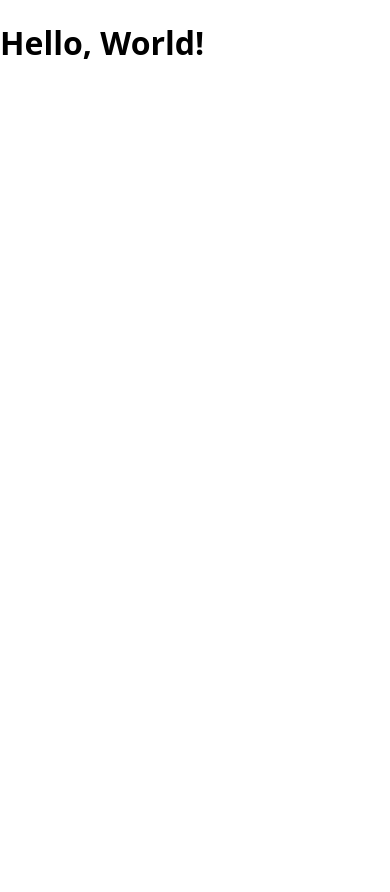
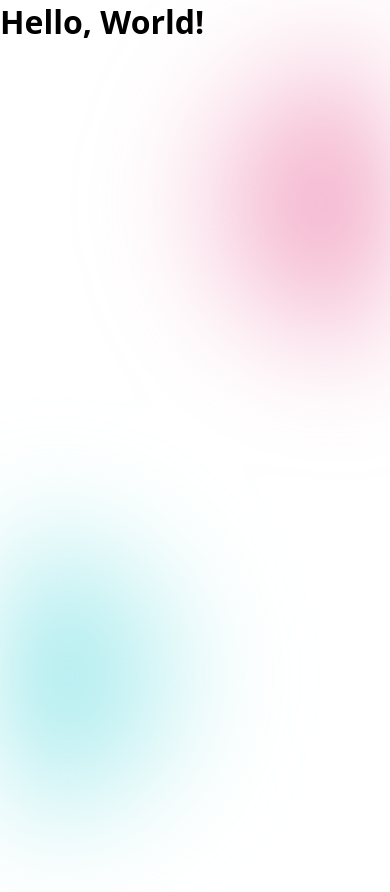
Before and after one commit to lindembergtxr/dws-challenge, a React (Vite) app: page / in a window 390 px wide. Shown: the top 892 px of the page. Before the commit the page ends 844 px from the top, so only its background shows below. Built offline with nearby package versions, Linux system fonts and the light colour scheme.

Commit message:
feat: add breakpoints and blur background

```diff
--- a/src/App.tsx
+++ b/src/App.tsx
@@ -1,12 +1,20 @@
 import { createGlobalStyle, ThemeProvider } from 'styled-components'
 
-import { theme } from './app.styles'
+import { theme } from './styles/app.styles'
+import { BackgroundBlur } from './components/backgroundBlur'
 
 const GlobalStyle = createGlobalStyle`
-  body {
+  * {
     margin: 0;
     padding: 0;
+    overscroll-behavior: none;
+  }
+  body {
+    position: relative;
+    width: 100vw;
+    min-height: 400vh;
     font-family: 'Open Sans', sans-serif;
+    background-color: white;
   }
 `
 
@@ -14,6 +22,7 @@ export function App() {
   return (
     <ThemeProvider theme={theme}>
       <GlobalStyle />
+      <BackgroundBlur />
       <h1>Hello, World!</h1>
     </ThemeProvider>
   )
--- /dev/null
+++ b/src/components/backgroundBlur.tsx
@@ -0,0 +1,65 @@
+import styled from 'styled-components'
+import { media } from '../styles/media'
+
+const baseGradient = (color: string, position: string, spread: string) =>
+  `radial-gradient(circle at ${position}, ${color} 0%, transparent ${spread})`
+
+const BackgroundContainer = styled.div`
+  position: absolute;
+  top: 0;
+  left: 0;
+  width: 100%;
+  min-height: 100%;
+  z-index: -1;
+  pointer-events: none;
+
+  ${({ theme }) => {
+    const color1 = theme.colors.backgorundBlob.secondary
+    const color2 = theme.colors.backgorundBlob.accent
+    const color3 = theme.colors.backgorundBlob.primary
+
+    return `
+      background-repeat: repeat-y;
+
+      ${media.mobile} {
+        background-size: 100% 200vh;
+        background-image:
+          ${baseGradient(color1, '90% 12%', '50vw')},
+          ${baseGradient(color2, '10% 40%', '50vw')},
+          ${baseGradient(color3, '90% 80%', '50vw')};
+        filter: blur(50px);
+      }
+
+      ${media.tablet} {
+        background-size: 100% 250vh;
+        background-image:
+          ${baseGradient(color1, '85% 15%', '40vw')},
+          ${baseGradient(color2, '15% 50%', '40vw')},
+          ${baseGradient(color3, '85% 80%', '40vw')};
+        filter: blur(50px);
+      }
+
+      ${media.desktop} {
+        background-size: 100% 250vh;
+        background-image:
+          ${baseGradient(color1, '80% 15%', '30vw')},
+          ${baseGradient(color2, '20% 45%', '30vw')},
+          ${baseGradient(color3, '80% 80%', '30vw')};
+        filter: blur(50px);
+      }
+
+      ${media.widescreen} {
+        background-size: 100% 250vh;
+        background-image:
+          ${baseGradient(color1, '75% 15%', '25vw')},
+          ${baseGradient(color2, '25% 45%', '25vw')},
+          ${baseGradient(color3, '75% 80%', '25vw')};
+        filter: blur(50px);
+      }
+    `
+  }}
+`
+
+export function BackgroundBlur() {
+  return <BackgroundContainer />
+}
--- a/src/app.styles.ts
+++ b/src/styles/app.styles.ts
@@ -1,3 +1,12 @@
+import type { DefaultTheme } from 'styled-components'
+
+export const devices: DefaultTheme['devices'] = {
+  mobile: '0px',
+  tablet: '768px',
+  desktop: '1024px',
+  widescreen: '1440px',
+} as const
+
 export const theme = {
   colors: {
     primary: {
@@ -24,6 +33,11 @@ export const theme = {
       extraDark: '#5E5F63',
       darkest: '#202122',
     },
+    backgorundBlob: {
+      primary: '#91A7E0',
+      secondary: '#F098BB',
+      accent: '#93E6E9',
+    },
   },
   fontSizes: {
     xs: '0.75rem',
@@ -43,4 +57,5 @@ export const theme = {
     semibold: 600,
     bold: 700,
   },
+  devices,
 } as const
--- a/src/global.d.ts
+++ b/src/styles/global.d.ts
@@ -27,6 +27,11 @@ declare module 'styled-components' {
         extraDark: string
         darkest: string
       }
+      backgorundBlob: {
+        primary: string
+        secondary: string
+        accent: string
+      }
     }
     fontSizes: {
       xs: string
@@ -46,5 +51,11 @@ declare module 'styled-components' {
       semibold: number
       bold: number
     }
+    devices: {
+      mobile: string
+      tablet: string
+      desktop: string
+      widescreen: string
+    }
   }
 }
--- /dev/null
+++ b/src/styles/media.ts
@@ -0,0 +1,8 @@
+import { devices } from './app.styles'
+
+export const media = {
+  mobile: `@media (min-width: ${devices.mobile})`,
+  tablet: `@media (min-width: ${devices.tablet})`,
+  desktop: `@media (min-width: ${devices.desktop})`,
+  widescreen: `@media (min-width: ${devices.widescreen})`,
+}
```
